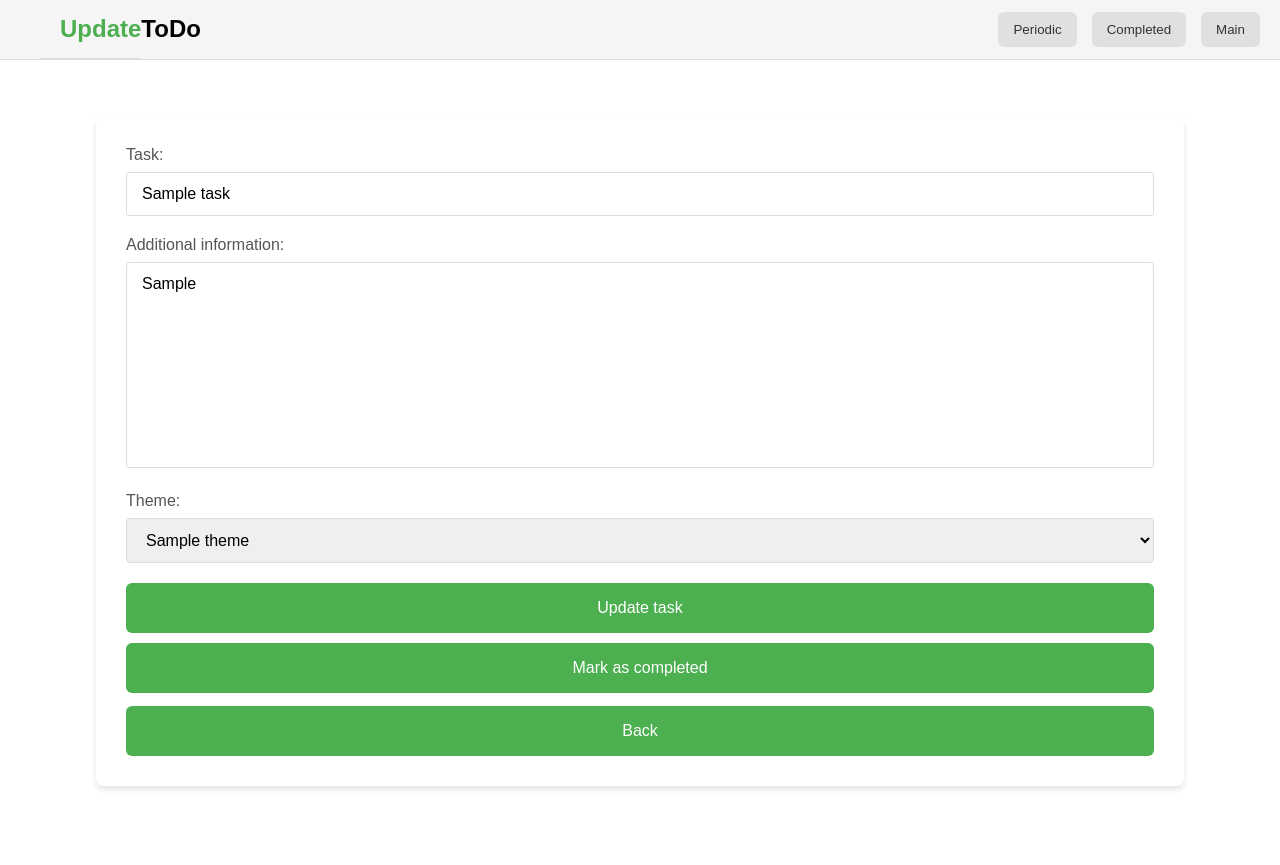
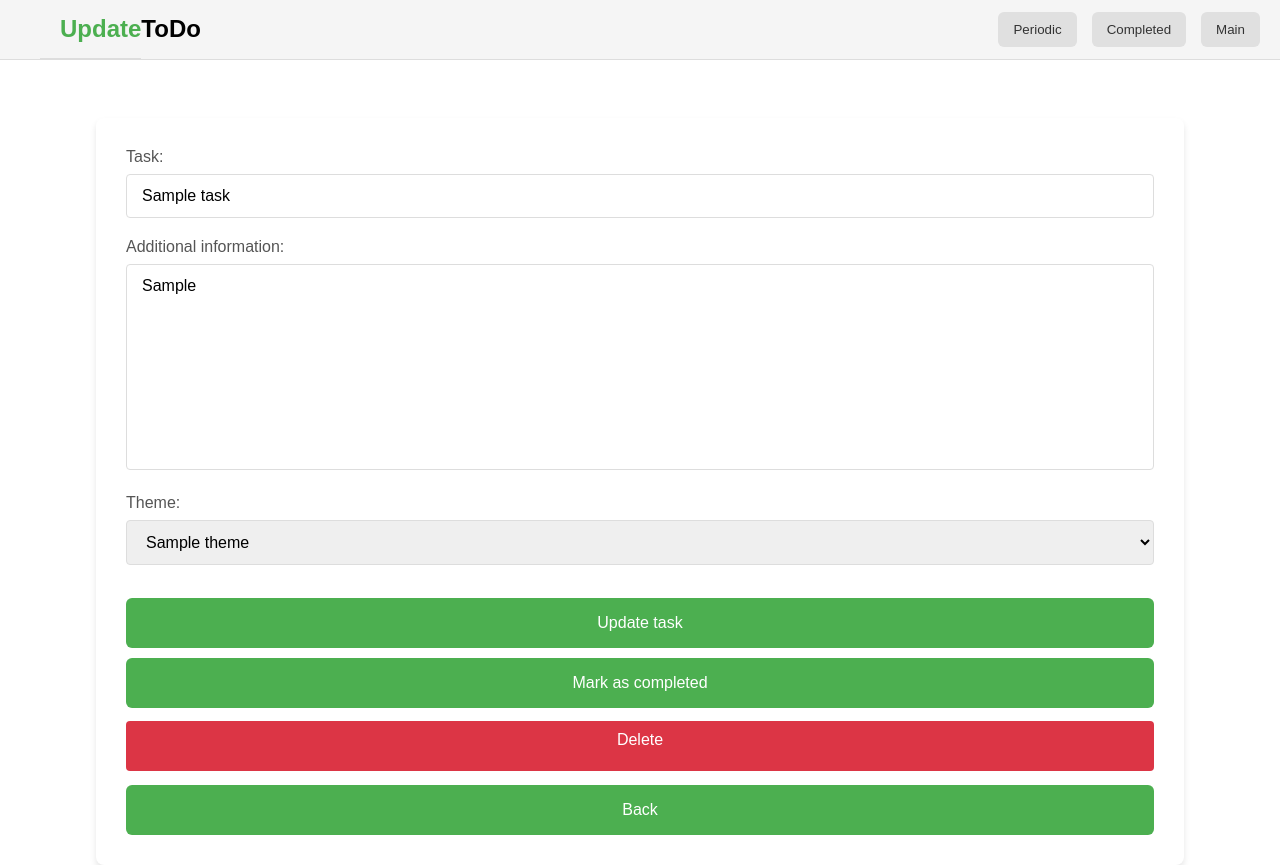
Before and after one commit to Qwertyil/ToDo, a Django app: page /tasks/1/ in a window 1280 px wide. Before the commit the page ends 790 px from the top, so only its background shows below. Run offline with Django 5.2, Linux system fonts and the light colour scheme; tables that the repository leaves empty hold one stand-in row (values such as "Sample post").

Commit message:
added delete function for tasks

```diff
--- a/tasks/static/tasks/style.css
+++ b/tasks/static/tasks/style.css
@@ -235,6 +235,7 @@ button:hover, a:hover {
     font-size: inherit;   /* Сначала пробуем наследование */
     /* Или явно указываем размер */
     font-size: 16px;
+    margin-top: 10pt;
 }
 
 .add-button:hover {
--- /dev/null
+++ b/tasks/templates/tasks/tasks_confirm_delete.html
@@ -0,0 +1 @@
+{% include "layout/confirm_delete.html" with back_url_name='tasks:index' delete_model_name='Task' delete_object=object.title|truncatechars:20%}
--- a/tasks/templates/tasks/tasks_update.html
+++ b/tasks/templates/tasks/tasks_update.html
@@ -8,7 +8,10 @@
 
 {% block additional_buttons %}
     <a href="{% url 'tasks:complete_task' pk=task.pk %}" class="add-button" style="margin-top: 10px">Mark as completed</a>
-    <a href="{% url 'tasks:index' %}" class="add-button" style="margin-top: 10pt;">
+    <a href="{% url 'tasks:delete_task' pk=task.pk %}" class="btn add-button btn-danger">
+        Delete
+    </a>
+    <a href="{% url 'tasks:index' %}" class="add-button">
         Back
     </a>
 {% endblock %}
--- a/tasks/urls.py
+++ b/tasks/urls.py
@@ -8,7 +8,8 @@ urlpatterns = [
     path('', views.index, name='index'),
     path('new/', views.TaskCreateView.as_view(), name='new_task'),
     path('<int:pk>/', views.TaskEditView.as_view(), name='edit_task'),
-    path('completed/<int:pk>/', views.mark_as_completed, name='complete_task'),
+    path('complete/<int:pk>/', views.mark_as_completed, name='complete_task'),
+    path('delete/<int:pk>/', views.TaskDeleteView.as_view(), name='delete_task'),
     path('theme_<int:pk>', views.index, name='tasks_with_concrete_theme'),
     path('themes/', views.themes, name='themes'),
     path('themes/new/', views.ThemeCreateView.as_view(), name='new_theme'),
--- a/tasks/views.py
+++ b/tasks/views.py
@@ -42,7 +42,7 @@ class ThemeCreateView(CreateView):
 
 
 class ThemeDeleteView(DeleteView):
-    model =Theme
+    model = Theme
     template_name = 'tasks/themes_confirm_delete.html'
     success_url = reverse_lazy('tasks:themes')
 
@@ -58,3 +58,9 @@ class TaskCreateView(CreateView):
     template_name = 'tasks/tasks_new.html'
     form_class = TaskForm
     success_url = reverse_lazy('tasks:index')
+
+
+class TaskDeleteView(DeleteView):
+    model = Task
+    template_name = 'tasks/tasks_confirm_delete.html'
+    success_url = reverse_lazy('tasks:index')
```
Also changed, not shown: tasks/templates/layout/confirm_delete.html (added, +17 -0 lines), tasks/templates/tasks/themes_confirm_delete.html (+1 -17 lines).
